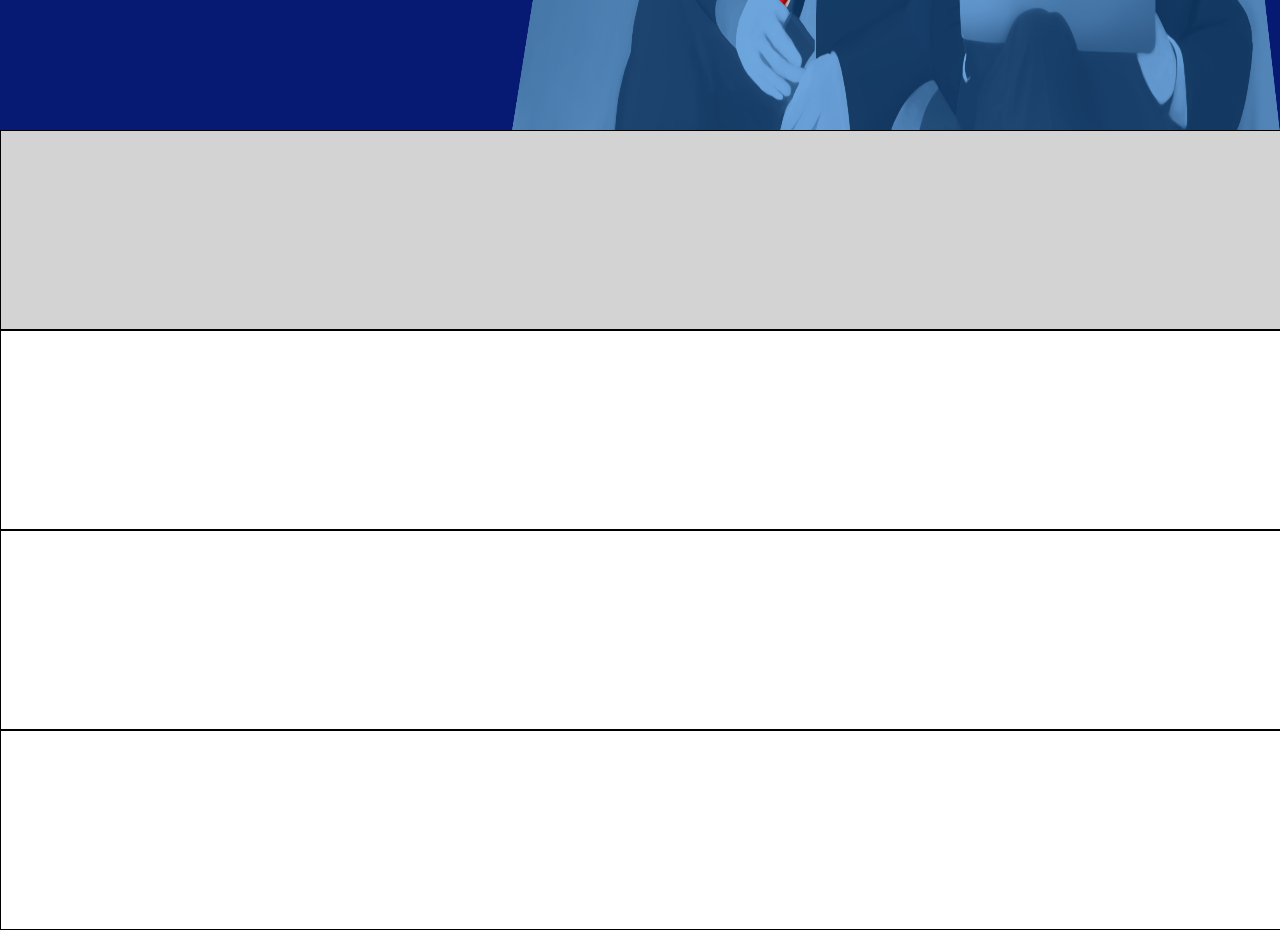
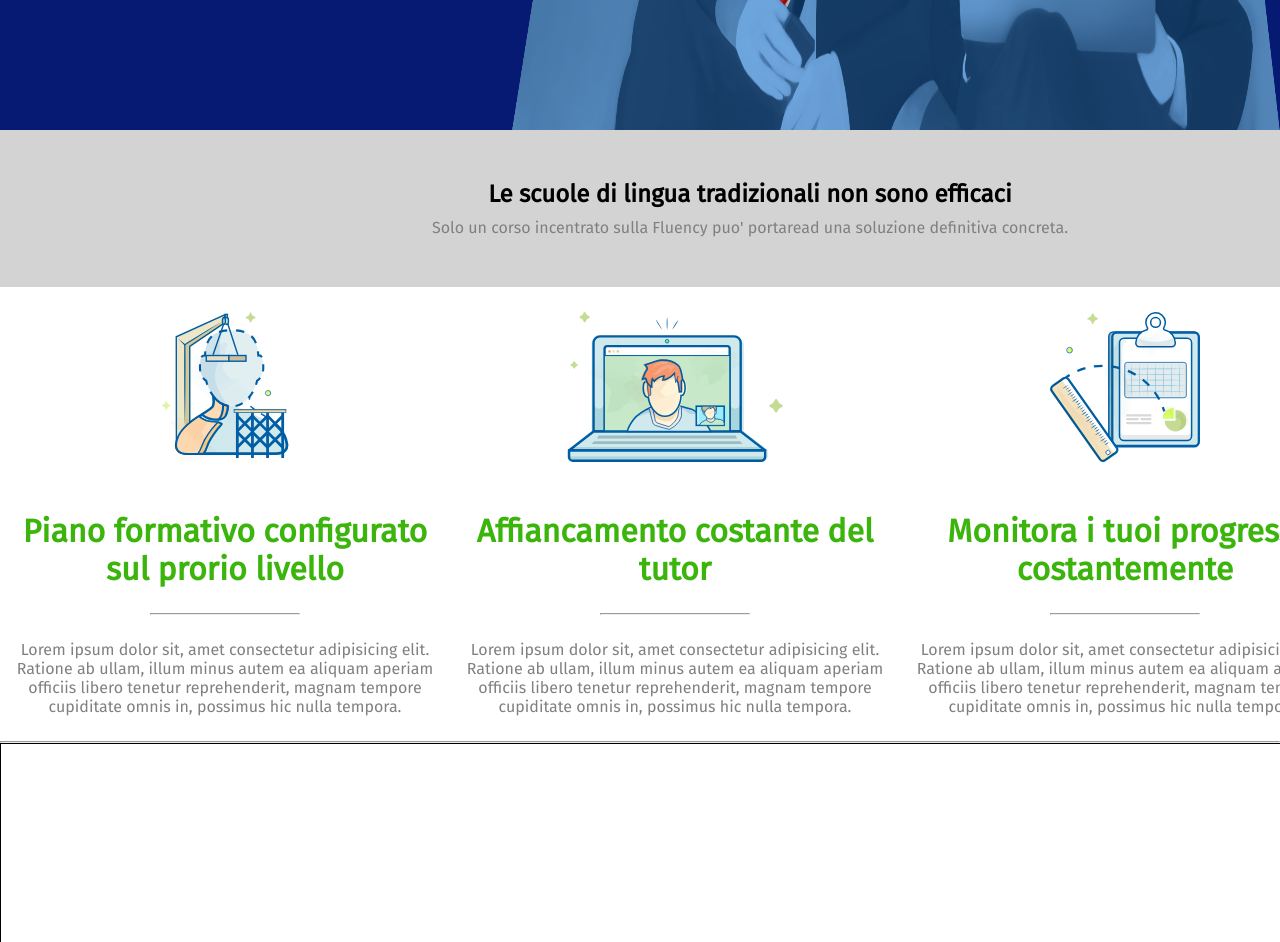
Before and after one commit to NoeFabris/htmlcss-fluentify, a plain HTML site: page index.html in a window 1280 px wide. Shown: the part 620-1562 px from the top of the page. Drawn offline with Linux system fonts and the light colour scheme.

Commit message:
Aggiunte Colonne

```diff
--- a/index.html
+++ b/index.html
@@ -41,13 +41,40 @@
             </section>
     </header>
 <!-- Sezione banner grigio -->
-    <section class="container border b-grey h-200">
-
+    <section class="b-grey">
+        <div class="container central-text">
+            <h1>Le scuole di lingua tradizionali non sono efficaci</h1>
+            <p>Solo un corso incentrato sulla Fluency puo' portaread una soluzione definitiva concreta.</p>
+        </div>
     </section>
 <!-- sezione 3 colonne -->
-    <section class="container border h-200">
-
+    <section class="container clearfix">
+        <aside class="row">
+            <div>
+                <img src="img/profile.svg" alt="">
+            </div>
+            <h1>Piano formativo configurato sul prorio livello</h1>
+            <hr>
+            <p>Lorem ipsum dolor sit, amet consectetur adipisicing elit. Ratione ab ullam, illum minus autem ea aliquam aperiam officiis libero tenetur reprehenderit, magnam tempore cupiditate omnis in, possimus hic nulla tempora.</p>
+        </aside>
+        <div class="row">
+            <div>
+                <img src="img/computer.svg" alt="">
+            </div>
+            <h1>Affiancamento costante del tutor</h1>
+            <hr>
+            <p>Lorem ipsum dolor sit, amet consectetur adipisicing elit. Ratione ab ullam, illum minus autem ea aliquam aperiam officiis libero tenetur reprehenderit, magnam tempore cupiditate omnis in, possimus hic nulla tempora.</p>
+        </div>
+        <aside class="row">
+            <div>
+                <img src="img/doc.svg" alt="">
+            </div>
+            <h1>Monitora i tuoi progressi costantemente</h1>
+            <hr>
+            <p>Lorem ipsum dolor sit, amet consectetur adipisicing elit. Ratione ab ullam, illum minus autem ea aliquam aperiam officiis libero tenetur reprehenderit, magnam tempore cupiditate omnis in, possimus hic nulla tempora.</p>
+        </aside>
     </section>
+    <hr>
 <!-- Sezione 2 colonne -->
     <section class="container border h-200">
 
--- a/style.css
+++ b/style.css
@@ -9,7 +9,7 @@
     margin: auto;
     position: relative;
 }
-.clearfix::after{
+.clearfix{
     content: "";
     clear: both;
     display: table;
@@ -84,7 +84,49 @@ ul button{
     color: white;
     border: 0px;
 }
+.central-text{
+    text-align: center;
+    padding: 50px;
+}
+.central-text p{
+    color: grey;
+    margin-top: 10px;
+}
+.row{
+    width: 30%;
+    float: left;
+    text-align: center;
+}
+.central{
+    margin: 0 5% 0 5%;
+}
+.row div{
+    padding: 25px 0;
+    height: 200px;
+}
+.row img{
 
+    width: 100%;
+    height: 100%;
+    position: relative;
+    left: 50%;
+    transform: translateX(-50%);
+}
+.row h1{
+    color:  rgb(59, 180, 11);
+    padding: 25px 0;
+    font-size: 2rem;
+}
+.row hr{
+    width: 150px;
+    position: relative;
+    left: 50%;
+    transform: translateX(-50%);
+}
+.row p{
+    color: grey;
+    padding: 25px 0;
+}
 
 
 
```
